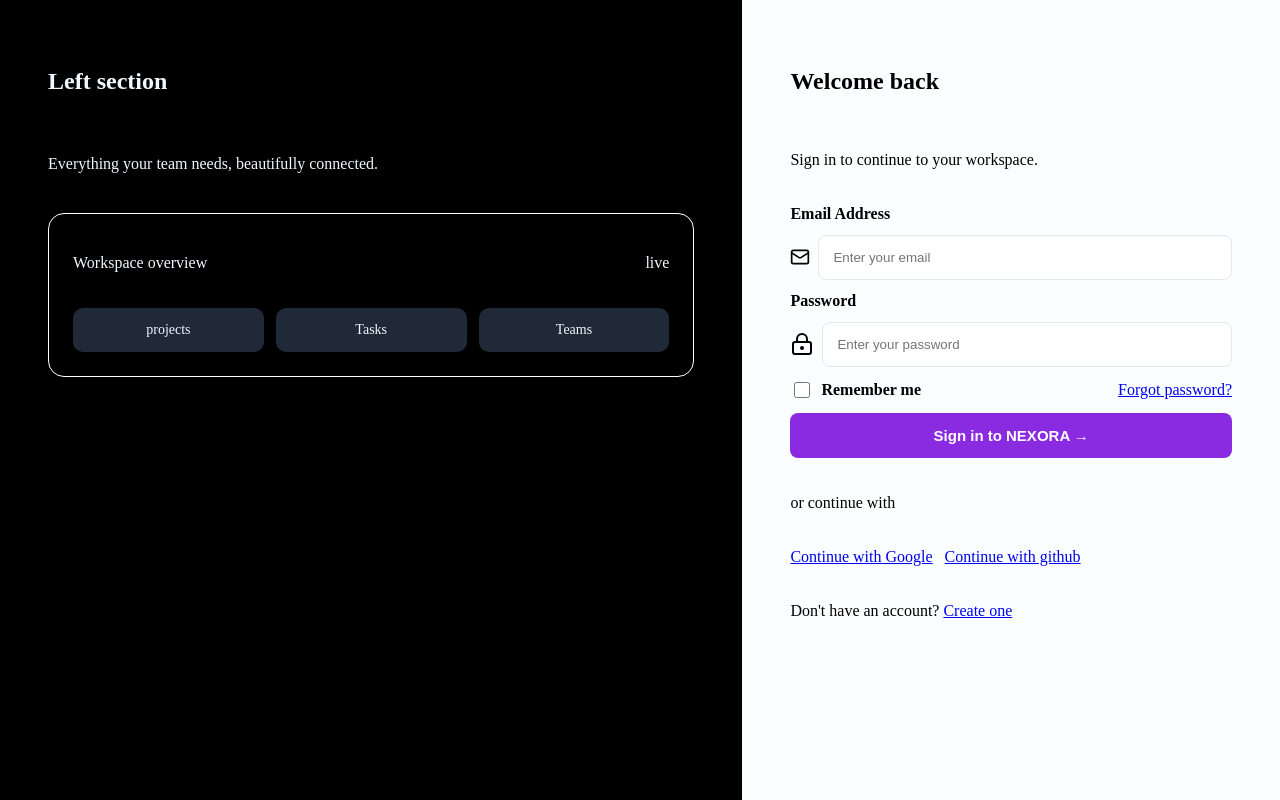
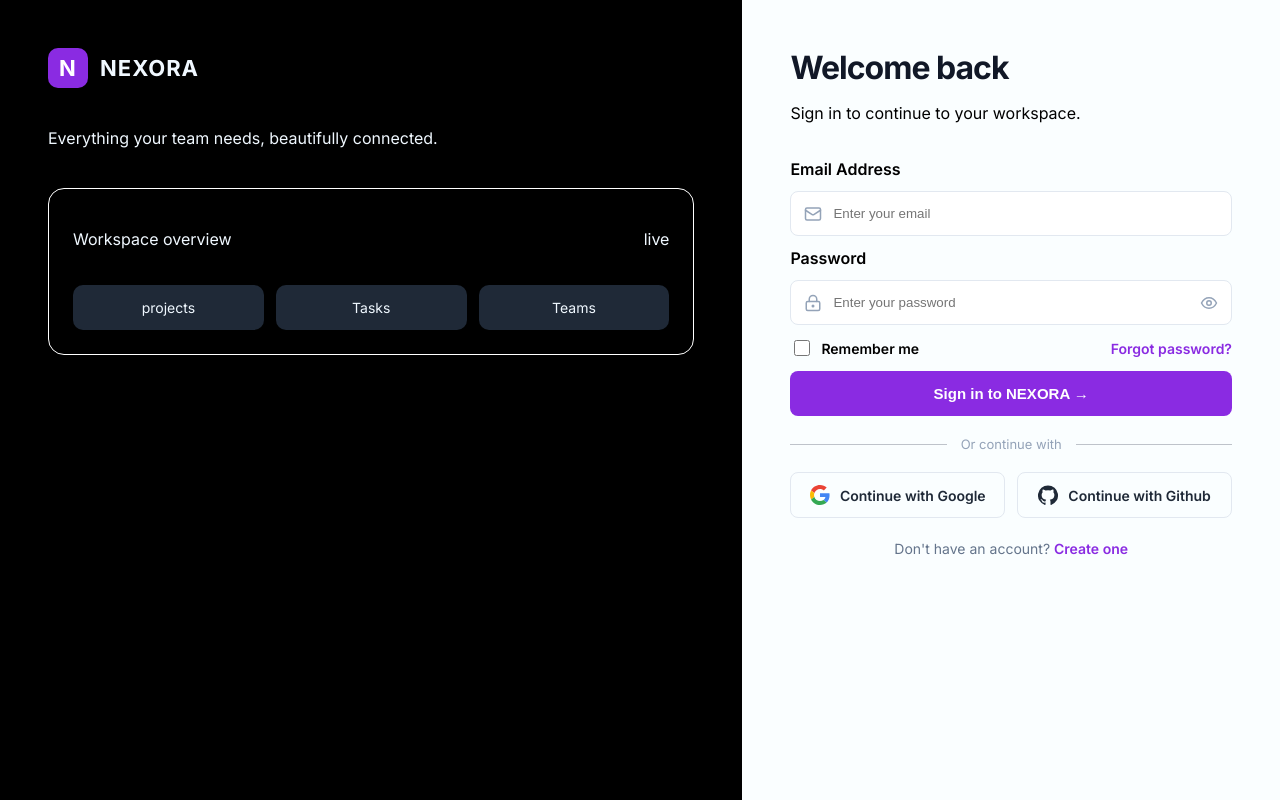
Before and after one commit to its-Tiktiki/SaaS-login-page, a plain HTML site: page index.html in a window 1280 px wide. Drawn offline with Linux system fonts and the light colour scheme.

Commit message:
add styling to form panel

```diff
--- a/index.html
+++ b/index.html
@@ -8,6 +8,10 @@
 
     <title>NEXORA | Sign In</title>
 
+    <link rel="preconnect" href="https://fonts.googleapis.com">
+    <link rel="preconnect" href="https://fonts.gstatic.com" crossorigin>
+    <link href="https://fonts.googleapis.com/css2?family=Inter:wght@400;500;600;700&display=swap" rel="stylesheet">
+
     <link rel="stylesheet" href="style.css">
 </head>
 
@@ -17,7 +21,10 @@
 
         <!-- left section -->
         <section class="brand-panel">
-            <h1>Left section</h1>
+            <div class="brand-logo">
+                <span class="logo-mark">N</span>
+                <span>NEXORA</span>
+            </div>
             <p>Everything your team needs, beautifully connected.</p>
             <div class="workspace-box">
 
@@ -45,8 +52,11 @@
 
         <!-- right section -->
         <section class="login-panel">
-            <h1>Welcome back</h1>
-            <p>Sign in to continue to your workspace.</p>
+            <div class="welcome-text">
+                <h1>Welcome back</h1>
+                <p>Sign in to continue to your workspace.</p>
+            </div>
+
             <form>
                 <label for="email">Email Address</label>
                 <div class="input-group">
@@ -71,13 +81,30 @@
                         name="email"
                         id="email"
                         placeholder="Enter your email"
+                        required
                     >
                 </div>
 
                 <label for="password">Password</label>
                 <div class="input-group">
                     <svg xmlns="http://www.w3.org/2000/svg" width="24" height="24" viewBox="0 0 24 24" fill="none" stroke="currentColor" stroke-width="2" stroke-linecap="round" stroke-linejoin="round" class="lucide lucide-lock-keyhole preview-icon"><circle cx="12" cy="16" r="1"/><rect x="3" y="10" width="18" height="12" rx="2"/><path d="M7 10V7a5 5 0 0 1 10 0v3"/></svg>
-                    <input type="password" name="password" id="password" placeholder="Enter your password">
+
+                    <input type="password" name="password" id="password" placeholder="Enter your password"
+                    required>
+                    <svg class="password-eye"
+                        xmlns="http://www.w3.org/2000/svg"
+                        width="20"
+                        height="20"
+                        viewBox="0 0 24 24"
+                        fill="none"
+                        stroke="currentColor"
+                        stroke-width="2"
+                        stroke-linecap="round"
+                        stroke-linejoin="round">
+                        <path d="M2 12s3.5-7 10-7 10 7 10 7-3.5 7-10 7-10-7-10-7z"/>
+                        <circle cx="12" cy="12" r="3"/>
+                    </svg>
+
                 </div>
 
                 <div class="form-options">
@@ -91,13 +118,37 @@
 
                 <button type="submit">Sign in to NEXORA →</button>
             </form>
+            <div class="divider-text">
+                <span>Or continue with</span>
+            </div>
 
-            <p>or continue with</p>
+
             <div class="sign-in-alt">
-                <a href="https://google.com">Continue with Google</a>
-                <a href="https://github.com">Continue with github</a>
+
+                <a href="https://google.com" class="social-btn">
+                    <svg width="20" height="20" viewBox="0 0 48 48">
+                        <path fill="#EA4335" d="M24 9.5c3.54 0 6.71 1.22 9.21 3.6l6.85-6.85C35.9 2.38 30.47 0 24 0 14.62 0 6.51 5.38 2.56 13.22l7.98 6.19C12.43 13.72 17.74 9.5 24 9.5z"/>
+                        <path fill="#4285F4" d="M46.98 24.55c0-1.57-.15-3.09-.38-4.55H24v9.02h12.94c-.58 2.96-2.26 5.48-4.72 7.18l7.62 5.91c4.45-4.11 7.14-10.16 7.14-17.56z"/>
+                        <path fill="#FBBC05" d="M10.53 28.59A14.4 14.4 0 0 1 9.75 24c0-1.59.27-3.12.76-4.59l-7.98-6.19A23.9 23.9 0 0 0 0 24c0 3.87.93 7.52 2.56 10.78l7.97-6.19z"/>
+                        <path fill="#34A853" d="M24 48c6.48 0 11.93-2.13 15.91-5.89l-7.62-5.91c-2.11 1.41-4.81 2.25-8.29 2.25-6.26 0-11.57-4.22-13.47-9.91l-7.98 6.19C6.51 42.62 14.62 48 24 48z"/>
+                    </svg>
+                    Continue with Google
+                </a>
+
+                <a href="https://github.com" class="social-btn">
+                    <svg width="20" height="20" viewBox="0 0 24 24"
+                        fill="currentColor"
+                        xmlns="http://www.w3.org/2000/svg">
+                        <path d="M12 .5a12 12 0 0 0-3.79 23.39c.6.11.82-.26.82-.58v-2.23c-3.34.73-4.04-1.42-4.04-1.42-.55-1.39-1.33-1.76-1.33-1.76-1.09-.75.08-.74.08-.74 1.2.09 1.83 1.23 1.83 1.23 1.07 1.83 2.81 1.3 3.5.99.11-.77.42-1.3.76-1.6-2.67-.3-5.47-1.34-5.47-5.95 0-1.32.47-2.39 1.23-3.23-.12-.3-.53-1.53.12-3.18 0 0 1-.32 3.3 1.23a11.5 11.5 0 0 1 6 0c2.29-1.55 3.29-1.23 3.29-1.23.66 1.65.25 2.88.13 3.18.77.84 1.23 1.91 1.23 3.23 0 4.62-2.8 5.65-5.48 5.95.43.37.81 1.1.81 2.22v3.31c0 .32.22.69.83.57A12 12 0 0 0 12 .5z"/>
+                    </svg>
+                    Continue with Github
+                </a>
+
             </div>
-            <p>Don't have an account? <a href="#">Create one</a></p>
+            <p class="signup-text">
+                Don't have an account?
+                <a href="#">Create one</a>
+            </p>
         </section>
 
     </main>
--- a/style.css
+++ b/style.css
@@ -1,5 +1,6 @@
 body{
     margin: 0;
+    font-family: 'Inter', sans-serif;
 }
 *{
     box-sizing: border-box;
@@ -29,6 +30,27 @@ body{
     gap: 20px;
 }
 
+.login-panel h1{
+    font-size: 32px;
+    font-weight: 700;
+    letter-spacing: -1px;
+    color: #111827;
+    margin: 0 0 8px;
+}
+
+.login-panel > p{
+    color: #64748b;
+    font-size: 14px;
+    line-height: 1.6;
+    margin: 0;
+}
+
+.login-panel form{
+    display: flex;
+    flex-direction: column;
+    gap: 12px;
+}
+
 button{
     background-color: blueviolet;
     color: white;
@@ -39,11 +61,37 @@ button{
     border: none;
     font-size: 15px;
     font-weight: 600;
+    transition: background-color 0.2s ease, transform 0.2s ease;
+}
+
+button:hover{
+    background-color: #6d28d9;
+    transform: translateY(-2px);
 }
 
 .sign-in-alt{
     display: flex;
     gap: 12px;
+}
+
+.social-btn{
+    display: flex;
+    flex: 1;
+    justify-content: center;
+    align-items: center;
+    gap: 10px;
+    padding: 12px;
+    border: 1px solid #e2e8f0;
+    border-radius: 8px;
+    text-decoration: none;
+    color: #1f2937;
+    font-size: 14px;
+    font-weight: 600;
+    transition: background-color 0.2s ease;
+}
+
+.social-btn:hover{
+    background-color: #f1f5f9;
 }
 
 .workspace-box{
@@ -74,6 +122,7 @@ input:not([type="checkbox"]){
 }
 
 .input-group{
+    position: relative;
     display: flex;
     align-items: center;
     gap: 8px;
@@ -82,8 +131,32 @@ input:not([type="checkbox"]){
 .input-group input{
     flex: 1;
     min-width: 0;
+    padding: 14px 14px 14px 42px
 }
 
+.input-group> svg:not(.password-eye){
+    position: absolute;
+    left: 14px;
+    color: #94a3b8;
+    width: 18px;
+    height: 18px;
+    pointer-events: none;
+}
+
+.input-group > .password-eye{
+    position: absolute;
+    right: 14px;
+    left:auto;
+    right:14px;
+    color: #94a3b8;
+    width: 18px;
+    height: 18px;
+    pointer-events: none;
+}
+
+.input-group input[type="password"] {
+    padding-right: 42px;
+}
 .box{
     flex: 1 1 80px;
     padding: 14px 6px;
@@ -108,6 +181,7 @@ input:not([type="checkbox"]){
     display: flex;
     justify-content: space-between;
     align-items: center;
+    font-size: 14px;
 }
 
 .remember-me{
@@ -132,3 +206,65 @@ input:not([type="checkbox"]){
 .remember-me label{
     cursor: pointer;
 }
+
+.forget-pass{
+    color: blueviolet;
+    text-decoration: none;
+    font-weight: 600;
+}
+
+.forget-pass:hover{
+    text-decoration: underline;
+}
+
+.brand-logo {
+    display: flex;
+    align-items: center;
+    gap: 12px;
+    font-size: 22px;
+    font-weight: 700;
+    letter-spacing: 1px;
+}
+
+.logo-mark{
+    display: flex;
+    align-items: center;
+    justify-content: center;
+    width: 40px;
+    height: 40px;
+    background-color: blueviolet;
+    border-radius: 10px;
+    color: white;
+}
+
+.signup-text {
+    text-align: center;
+    font-size: 14px;
+    color: #66696e;
+}
+
+.divider-text{
+    display: flex;
+    align-items: center;
+    gap: 14px;
+    color: #94a3b8;
+    font-size: 13px;
+}
+
+.divider-text::before,
+.divider-text::after{
+    content: "";
+    flex: 1;
+    height: 1px;
+    background-color: #bec3ca;
+}
+
+.signup-text a{
+    color: blueviolet;
+    font-weight: 600;
+    text-decoration: none;
+}
+
+.signup-text a:hover{
+    text-decoration: underline;
+}
```
